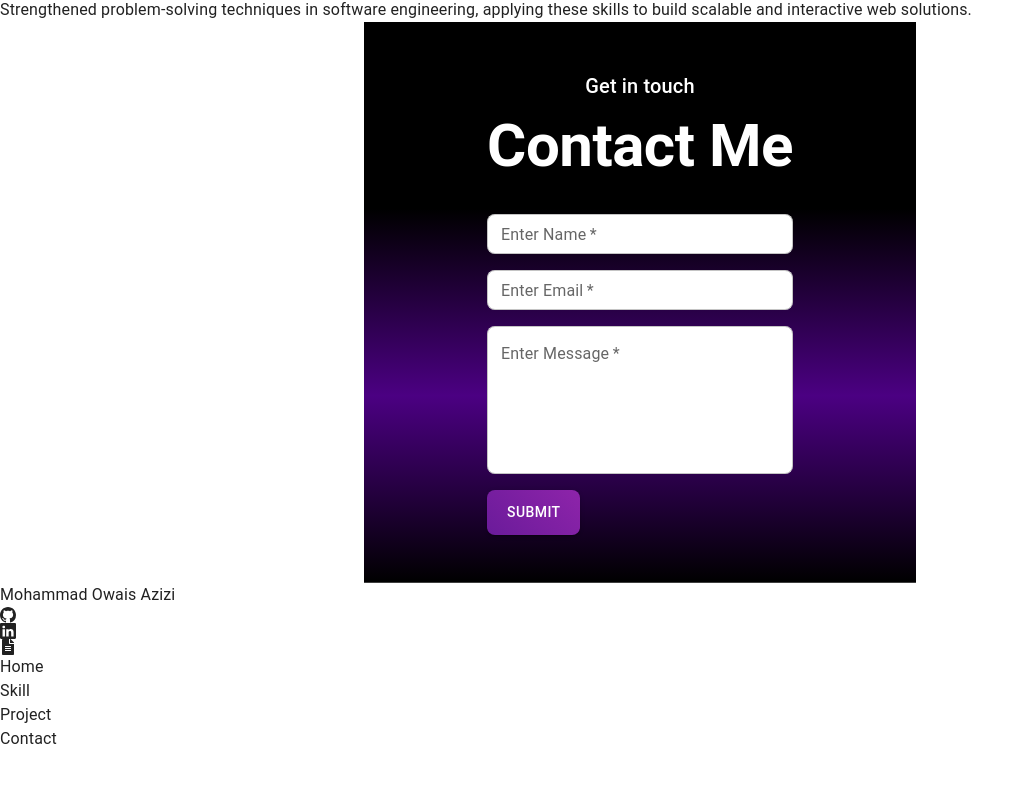
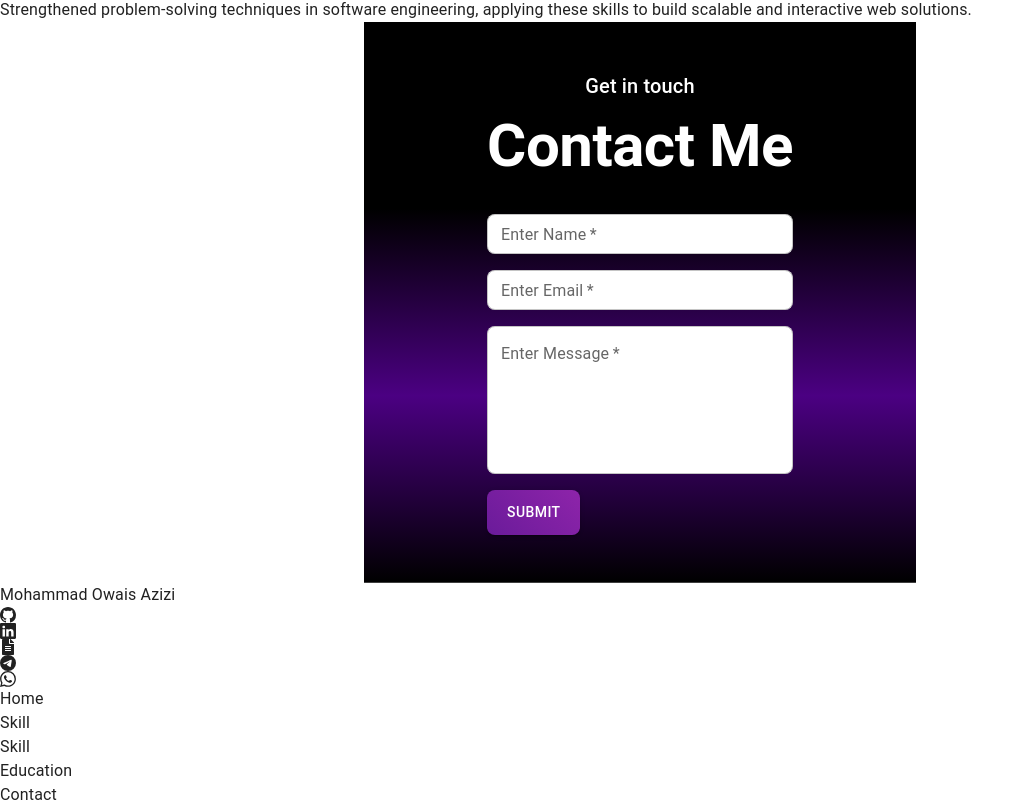
Before and after one commit to MOwaisAzizi/Azizi-Portfolio, a React (Vite) app: page / in a window 1280 px wide. Shown: the part 8362-9169 px from the top of the page, without its empty margins (0-1030 px from the left). Before the commit the page ends 9113 px from the top, so only its background shows below. Built offline with nearby package versions, Linux system fonts and the light colour scheme.

Commit message:
add some link

```diff
--- a/src/Componets/Contact/Contact.jsx
+++ b/src/Componets/Contact/Contact.jsx
@@ -145,7 +145,6 @@ const Contact = () => {
                 </Button>
               </div>
             </form>
-
           </div>
         </Box>
       </Container>
--- a/src/Componets/Footer/Footer.jsx
+++ b/src/Componets/Footer/Footer.jsx
@@ -1,5 +1,5 @@
 import React from 'react'
-import { BsGithub, BsLinkedin } from 'react-icons/bs'
+import { BsGithub, BsTelegram, BsWhatsapp, BsLinkedin } from 'react-icons/bs'
 import { FaFileAlt } from 'react-icons/fa'
 
 //Footer
@@ -11,12 +11,15 @@ function Footer() {
         <a href="https://github.com/MOwaisAzizi" target='_blank'><BsGithub className='text-3xl cursor-pointer text-gray-300  hover:text-blue-500' /></a>
         <a href="https://www.linkedin.com/in/m-o-azizi" target='_blank'><BsLinkedin className='text-3xl cursor-pointer text-gray-300  hover:text-blue-600' /></a>
         <a href="https://flowcv.com/resume/ao3k3188fp" target='_blank'><FaFileAlt className='text-3xl cursor-pointer text-gray-300 hover:text-blue-500' /></a>
+        <a href="https://flowcv.com/resume/ao3k3188fp" target='_blank'><BsTelegram className='text-3xl cursor-pointer text-gray-300 hover:text-blue-500' /></a>
+        <a href="https://flowcv.com/resume/ao3k3188fp" target='_blank'><BsWhatsapp className='text-3xl cursor-pointer text-gray-300 hover:text-blue-500' /></a>
       </div>
 
       <div className="flex gap-6 items-center justify-center mt-5">
         <a href="#home"><p className='text-white hover:text-blue-500 '>Home</p></a>
         <a href="#tech"><p className='text-white  hover:text-blue-500 '>Skill</p></a>
-        <a href="#project"><p className='text-white  hover:text-blue-500 '>Project</p></a>
+        <a href="#tech"><p className='text-white  hover:text-blue-500 '>Skill</p></a>
+        <a href="#education"><p className='text-white  hover:text-blue-500 '>Education</p></a>
         <a href="#contact"><p className='text-white  hover:text-blue-500 '>Contact</p></a>
       </div>
 
```
